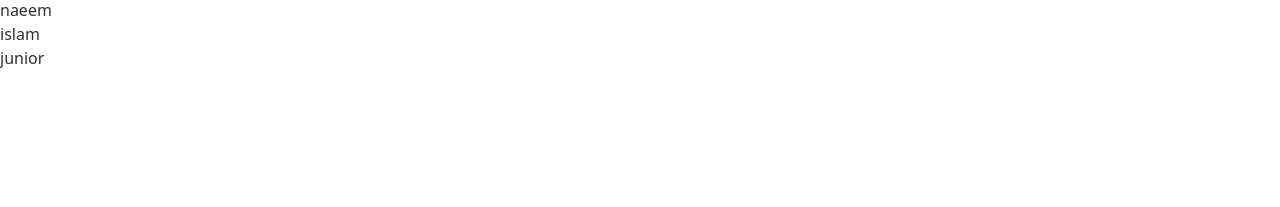
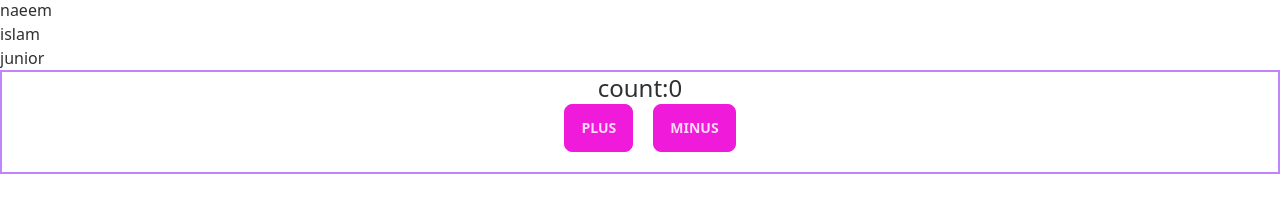
Before and after one commit to naeem182/conceptul-react-core-concept, a React (Vite) app: page / in a window 1280 px wide. Shown: the part 885-1092 px from the top of the page. Before the commit the page ends 955 px from the top, so only its background shows below. Built offline with nearby package versions, Linux system fonts and the light colour scheme.

Commit message:
UseState Hook

```diff
--- a/src/App.jsx
+++ b/src/App.jsx
@@ -7,6 +7,7 @@ import './App.css'
 import './Title.css'
 import OneCard from './component/OneCard'
 import ChildrenExmple from './ChildrenExmple'
+import UseStateHook from './UseStateHook'
 
 
 
@@ -93,6 +94,9 @@ function App() {
       <ChildrenExmple>
         <p>Lorem ipsum dolor sit amet, consectetur adipisicing elit. Delectus, est?</p>
       </ChildrenExmple>
+      <div className='text-center text-2xl border-2 border-purple-400 mb-9'>
+        <UseStateHook></UseStateHook>
+      </div>
     </>
   )
 }
--- /dev/null
+++ b/src/UseStateHook.jsx
@@ -0,0 +1,26 @@
+import React, { useState } from 'react'
+
+function UseStateHook() {
+
+    const [count, setcount] = useState((0))
+    // console.log(count)
+    const handlePlus = () => {
+        setcount(count + 1)
+    }
+    const handleMinus = () => {
+        const MinusValue = count - 1;
+        if (MinusValue < 0) { alert("you can't go less than 0") }
+        else
+            setcount(MinusValue);
+    }
+
+    return (
+        <div>
+            <h1>count:{count} </h1>
+            <button onClick={handlePlus} className='btn btn-secondary mx-5 mb-5 '>Plus</button>
+            <button onClick={handleMinus} className='btn btn-secondary mb-5'> Minus</button>
+        </div>
+    )
+}
+
+export default UseStateHook
--- a/src/component/Image.jsx
+++ b/src/component/Image.jsx
@@ -1,4 +1,4 @@
-import React from 'react'
+import React, { useCallback } from 'react'
 
 function Image() {
     return (
```
